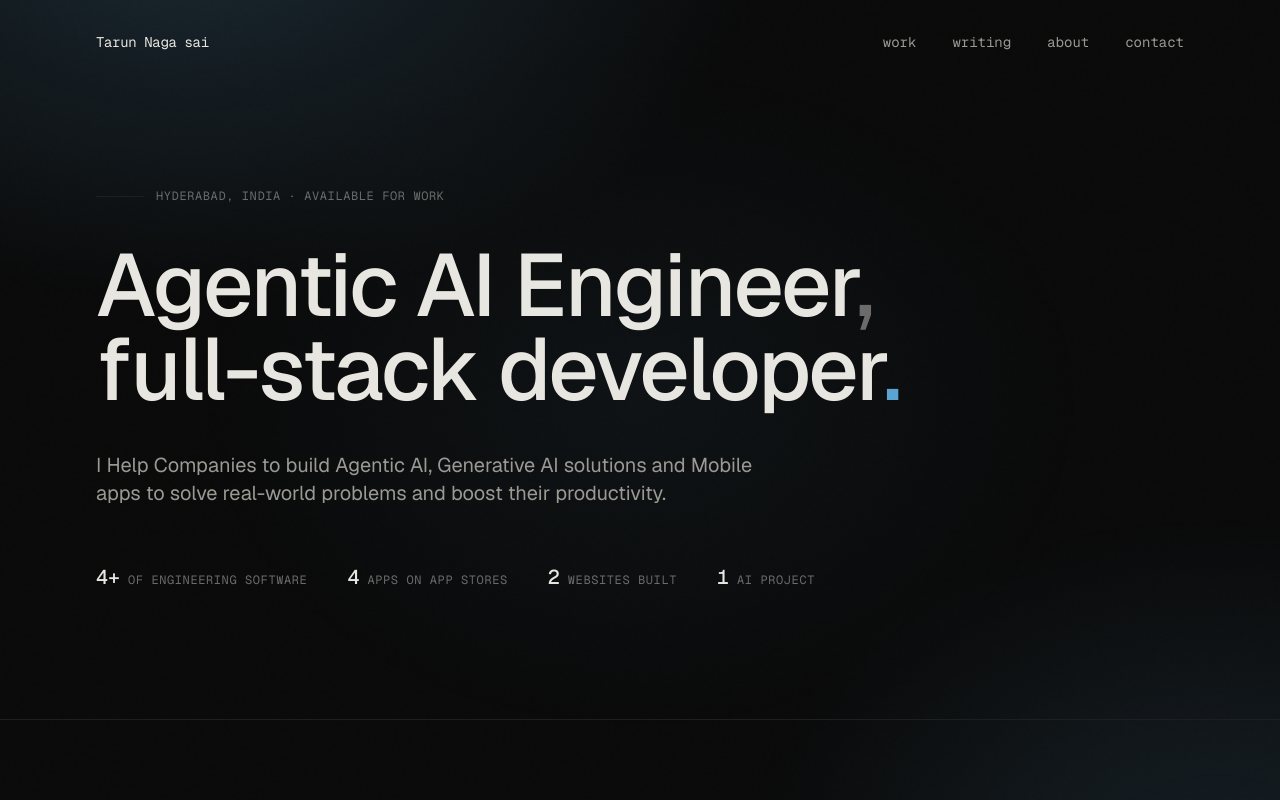
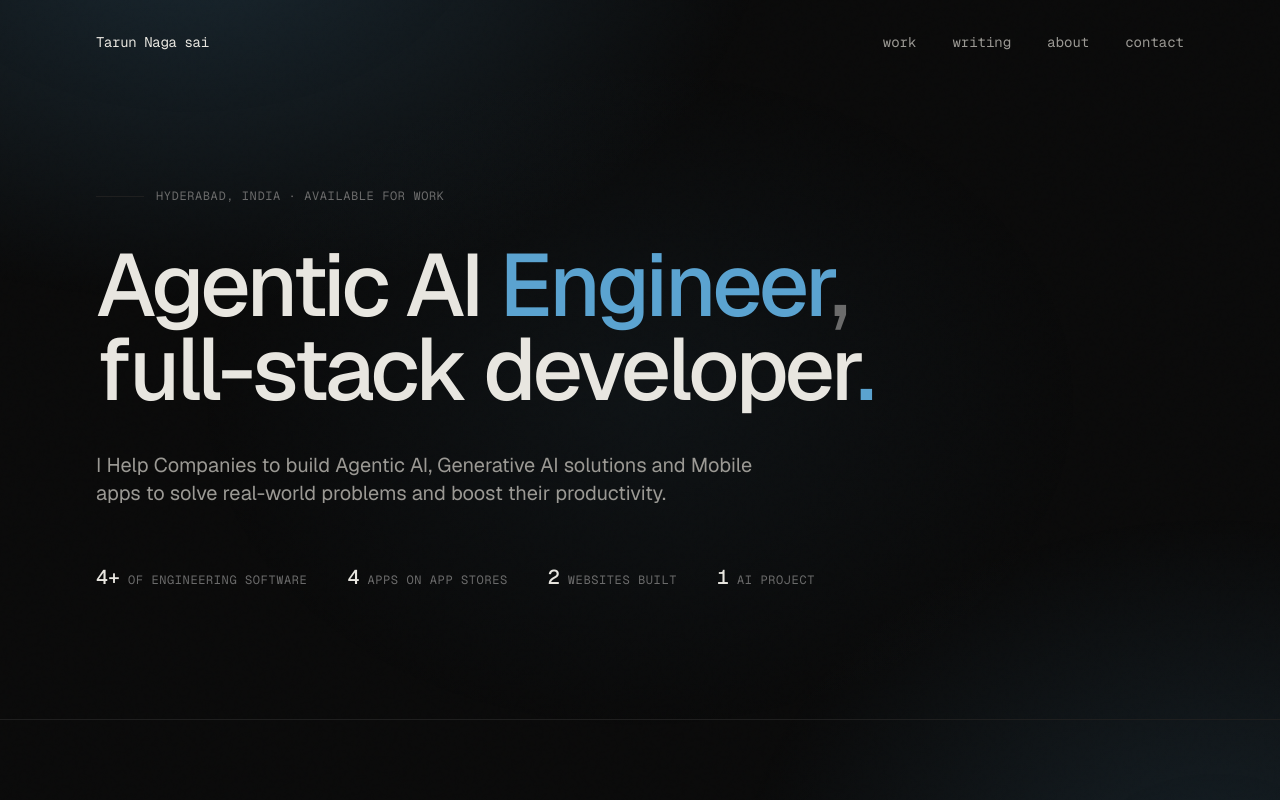
Before and after one commit to TarunNagaSai/TarunNagaSai, a Next.js app: page / in a window 1280 px wide. Shown: the top 800 px of the page. Built offline with nearby package versions, Linux system fonts and the light colour scheme.

Commit message:
feat: enhance Hero component text styling and layout for better readability

```diff
--- a/components/home/Hero.tsx
+++ b/components/home/Hero.tsx
@@ -25,11 +25,16 @@ export function Hero() {
           initial={initial}
           animate={animate}
           transition={{ duration: 0.9, ease }}
-          className="text-display font-medium tracking-tight max-w-5xl"
+          className="text-3xl sm:text-5xl md:text-display font-medium tracking-tight leading-[1.1] md:leading-[0.95] max-w-5xl"
         >
-          Agentic AI Engineer<span className="text-muted">,</span>
+          <span className="whitespace-nowrap">
+            Agentic AI <span className="text-accent">Engineer</span>
+            <span className="text-muted">,</span>
+          </span>
           <br />
-          full-stack developer<span className="text-accent">.</span>
+          <span className="whitespace-nowrap">
+            full-stack developer<span className="text-accent">.</span>
+          </span>
         </motion.h1>
 
         <motion.p
```
